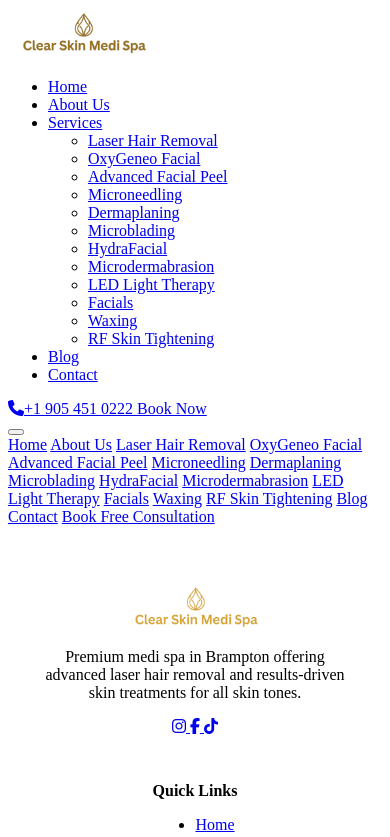
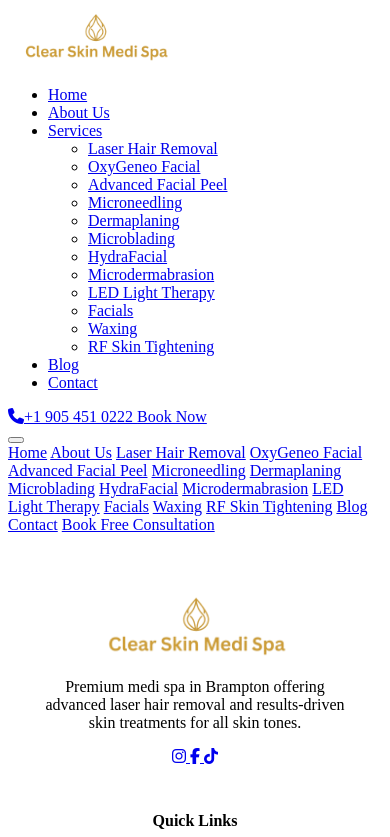
Before and after one commit to pkhrlniraj/clearskinmedispa, an Eleventy site: page src/index.njk in a window 390 px wide. Shown: the top 837 px of the page. Built offline with nearby package versions, Linux system fonts and the light colour scheme; Eleventy itself is replaced by a stand-in of ours; files that its build step writes are made by us from their sources.

Commit message:
Restore logo color and enlarge placement

```diff
--- a/src/assets/css/site.css
+++ b/src/assets/css/site.css
@@ -8,19 +8,19 @@ body {
 }
 
 .nav-logo img {
-  height: 58px;
+  height: 66px;
   width: auto;
-  max-width: 300px;
+  max-width: 340px;
   max-height: none;
-  filter: brightness(0.72) saturate(1.08) contrast(1.04) drop-shadow(0 0.5px 0 rgba(102, 73, 21, 0.32));
+  filter: none;
 }
 
 .footer-brand img {
-  height: 56px;
+  height: 78px;
   width: auto;
-  max-width: 280px;
+  max-width: 360px;
   max-height: none;
-  filter: brightness(1.04) saturate(1.04);
+  filter: none;
   opacity: 1;
 }
 
@@ -786,8 +786,8 @@ body {
   }
 
   .nav-logo img {
-    height: 50px;
-    max-width: 240px;
+    height: 58px;
+    max-width: 280px;
   }
 
   .page-hero {
@@ -853,8 +853,8 @@ body {
   }
 
   .footer-brand img {
-    height: 50px;
-    max-width: 240px;
+    height: 72px;
+    max-width: 320px;
     margin-left: auto;
     margin-right: auto;
   }
```
